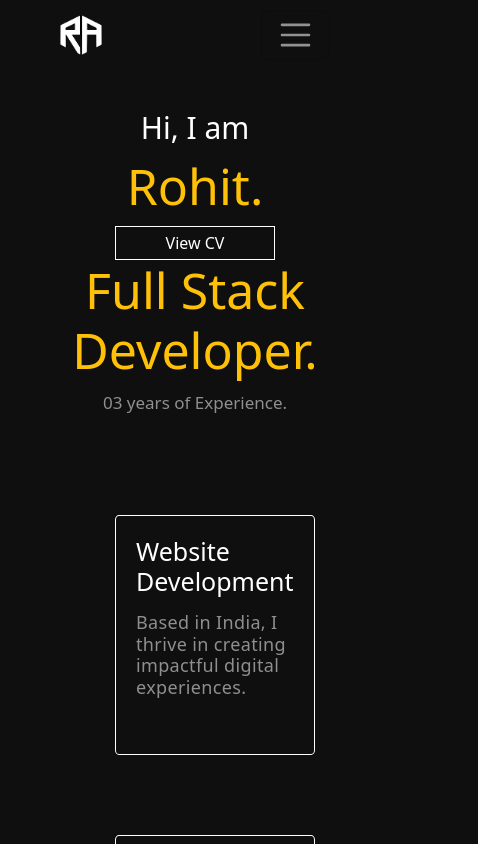
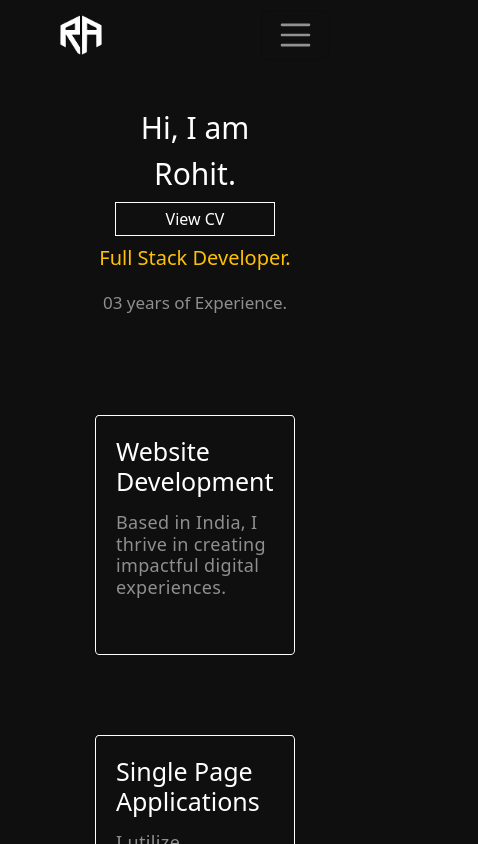
Before and after one commit to rohitashtekar/portfolio, a React (Vite) app in the folder Portfolio/: page / in a window 390 px wide. Shown: the top 844 px of the page, 478 px wide, since content can reach past the window. Built offline with nearby package versions, Linux system fonts and the light colour scheme.

Commit message:
UPDATE: fixed responsiveness small mobile

```diff
--- a/Portfolio/src/styles/components/footer.css
+++ b/Portfolio/src/styles/components/footer.css
@@ -135,13 +135,17 @@ a {
     margin: 0.2rem;
   }
 
+  .ft-menu {
+    display: block;
+  }
+
   .ft-menu-list {
-    margin: 0 0.5rem;
+    margin: 0;
   }
 
   .ft-part-1,
   .ft-part-2 {
-    padding: 1rem;
+    padding: 2rem;
   }
 }
 
@@ -158,4 +162,8 @@ a {
   .ft-part-2 {
     padding: 1rem;
   }
+
+  .ft-part-1 li,a {
+    font-size: 0.8rem;
+  }
 }
--- a/Portfolio/src/styles/components/work.css
+++ b/Portfolio/src/styles/components/work.css
@@ -29,7 +29,7 @@
 /* Tablet (≤992px) */
 @media (max-width: 992px) {
     .work-container {
-        padding: 0 2rem;
+        padding: 0 1rem;
     }
 
     .work-head h1 {
@@ -47,7 +47,8 @@
 /* Mobile (≤600px) */
 @media (max-width: 600px) {
     .work-container {
-        padding: 0 1rem;
+        margin: 1rem;
+        padding: 0 2rem;
     }
 
     .work-head h1 {
--- a/Portfolio/src/styles/pages/home.css
+++ b/Portfolio/src/styles/pages/home.css
@@ -36,14 +36,13 @@
   color: var(--secondary-text-color);
 }
 
-.hero-text h1 {
+.hero-text h1, h2 {
   color: var(--primary-text-color);
 }
 
-.hero-text h2 {
+.hero-text .fs-dev {
   color: var(--tertiary-text-color);
-  font-size: 2.5rem;
-  padding: 1rem 0;
+  padding-top: 3rem;
 }
 
 .hero-btn {
@@ -141,6 +140,11 @@
     margin: 2rem 0;
   }
 
+  .hero-text .fs-dev {
+    max-width: 80%;
+    padding: 1rem;
+  }
+
   .arrow-svg {
     display: none;
   }
@@ -200,8 +204,9 @@
     margin: 2rem 0;
   }
 
-  .hero-text h2 {
-    padding: 0 8rem;
+  .hero-text .fs-dev {
+    max-width: 80%;
+    padding: 1rem;
   }
 
   .arrow-svg {
@@ -261,7 +266,7 @@
     font-size: 2rem;
   }
 
-  .hero-text h2 {
+  .hero-text .rohit {
     padding: 0 8rem;
   }
 
@@ -276,9 +281,8 @@
     padding: 0.5rem;
   }
 
-  .hero-img-cont {
-    height: 14rem;
-    width: 8rem;
+  .hero-card {
+    margin-right: 2rem;
   }
 
   .part-2 h1 {
@@ -328,7 +332,7 @@
 
   .part-1,
   .part-2 {
-    padding: 0 1rem;
+    padding: 0 2rem;
   }
 
   .hero-text h1 {
@@ -387,10 +391,15 @@
     font-size: 0.9rem;
     padding: 0.5rem;
   }
+
+  /* scroll down animation hidden */
+  .anim-cont {
+    display: none;
+  }
 }
 
 /* ---------- Very Small Mobile (≤400px) ---------- */
-@media (max-width: 400px) {
+@media (max-width: 440px) {
   .ss-container {
     font-size: 1.8rem !important;
     padding: 0 1rem;
@@ -400,9 +409,18 @@
     font-size: 1.5rem;
   }
 
+  .hero-text .rohit {
+    padding: 0;
+  }
+
   .hero-text p {
     font-size: 0.85rem;
     padding: 0;
+  }
+
+  .hero-text .fs-dev {
+    padding: 0.5rem 0;
+    font-size: 1rem;
   }
 
   .hero-btn {
@@ -410,11 +428,6 @@
     max-width: 8rem;
     font-size: 0.85rem;
     padding: 0.4rem;
-  }
-
-  .hero-img-cont {
-    height: 12rem;
-    width: 7rem;
   }
 
   .part-2 h1 {
--- a/Portfolio/src/styles/pages/skills.css
+++ b/Portfolio/src/styles/pages/skills.css
@@ -86,6 +86,10 @@
     padding: 1rem;
   }
 
+  .logo {
+    width: 75% !important;
+  }
+
   .skill-domain>h6 {
     font-size: 1rem;
     text-align: center;
```
